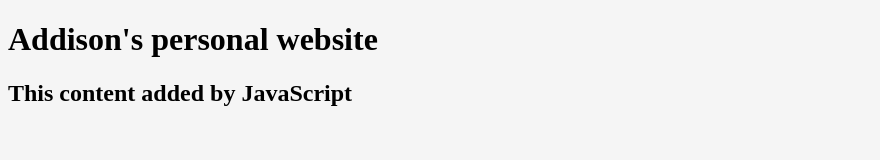
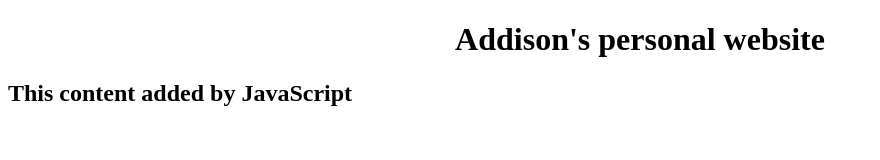
Before and after one commit to fsavena1/my-personal-website, a plain HTML site: page index.html in a window 1280 px wide. Shown: the whole page, without its empty margins (0-880 px from the left). Drawn offline with Linux system fonts and the light colour scheme.

Commit message:
Style formatting

```diff
--- a/style.css
+++ b/style.css
@@ -1,3 +1,7 @@
 body {
-    background-color: whitesmoke;
+    background-color: white;
 }
+
+h1 {
+    text-align: center;
+}
```
